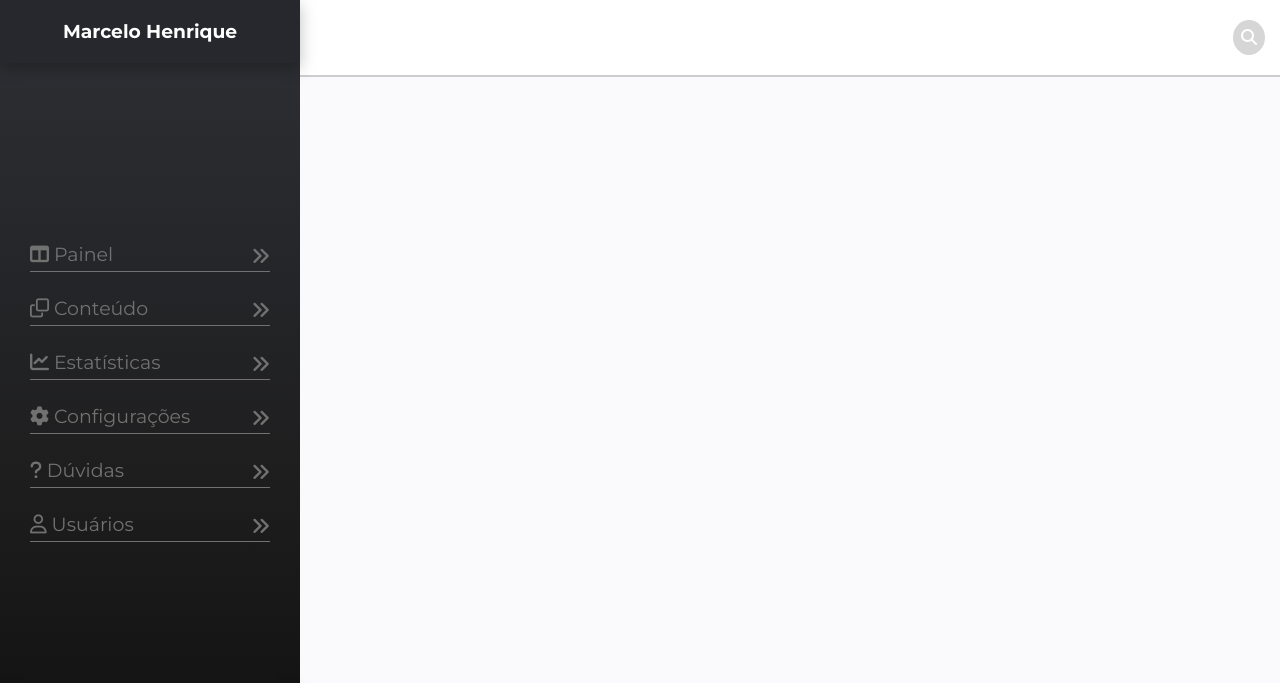
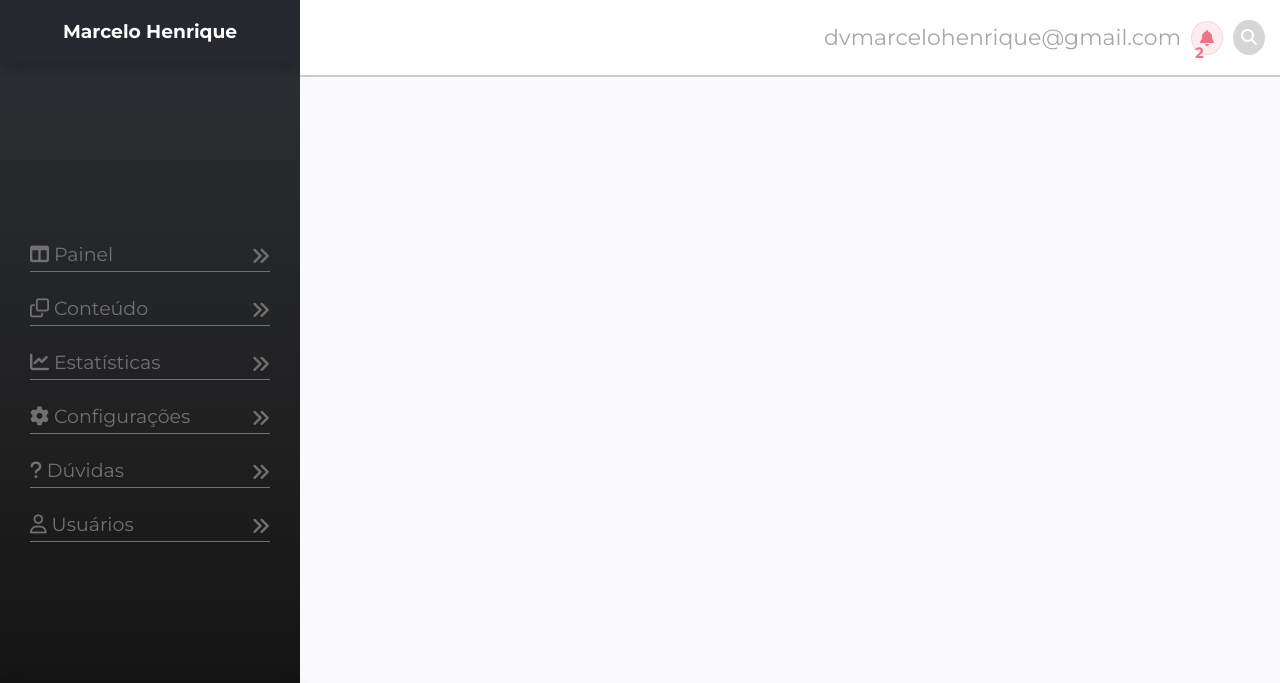
Before and after one commit to Marcelo-Henrique-dev/Dashboard-danki, a plain HTML site: page index.html in a window 1280 px wide. Shown: the top 683 px of the page. Drawn offline with Linux system fonts and the light colour scheme.

Commit message:
adicionado icone de notificação e email ao header

```diff
--- a/css/style.css
+++ b/css/style.css
@@ -114,6 +114,9 @@ body{
     border-bottom: 2px solid #ccc;
     display: flex;
     justify-content: flex-end;
+    align-items: center;
+    gap: 10px;
+    position: relative;
 }
 .icon-pesquisa{
     background-color: #d6d6d6;
@@ -156,3 +159,35 @@ body{
 .pesquisa-campo input[type=text]:focus{
     border-color: #bbb;
 }
+.icon-alert{
+    background-color: #d6d6d6;
+    padding: 8px;
+    cursor: pointer;
+    border-radius: 50%;
+    transition: 0.6s;
+    position: relative;
+    color: white;
+    display: flex;
+    flex-direction: column-reverse;
+    align-items: center;
+}
+.icon-alert.notification{
+    color: #ed7387;
+    background-color: #fbedef;
+    border: 1px solid #f8d7dc;
+}
+.icon-alert:hover{
+    background-color: #f8d7dc;
+}
+.icon-alert span{
+    position: absolute;
+    left: 3px;
+    bottom: -8px;
+    font-weight: bold;
+    font-size: 15px;
+}
+.nome-user h2{
+    font-weight: normal;
+    font-size: 22px;
+    color: #a7a7a7;
+}
--- a/index.html
+++ b/index.html
@@ -32,6 +32,13 @@
 
     <div class="main-content">
         <header>
+            <div class="nome-user">
+                <h2>dvmarcelohenrique@gmail.com</h2>
+            </div>
+            <div class="icon-alert notification">
+                <span>2</span>
+                <i class="fa fa-bell"></i>
+            </div>
             <div class="pesquisa-campo">
                 <div id="btn-search" class="icon-pesquisa"><i class="fa fa-search"></i></div><form><input type="text"></form>
             </div>
```
